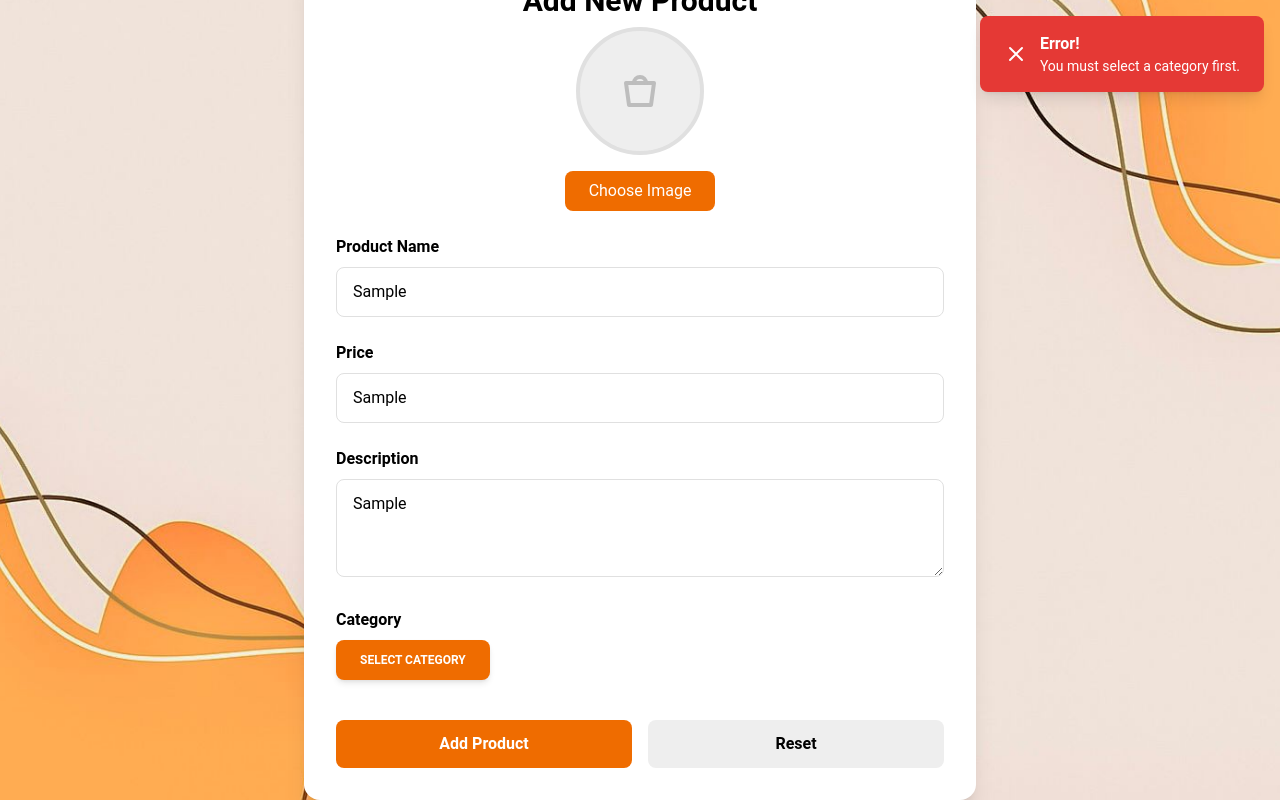
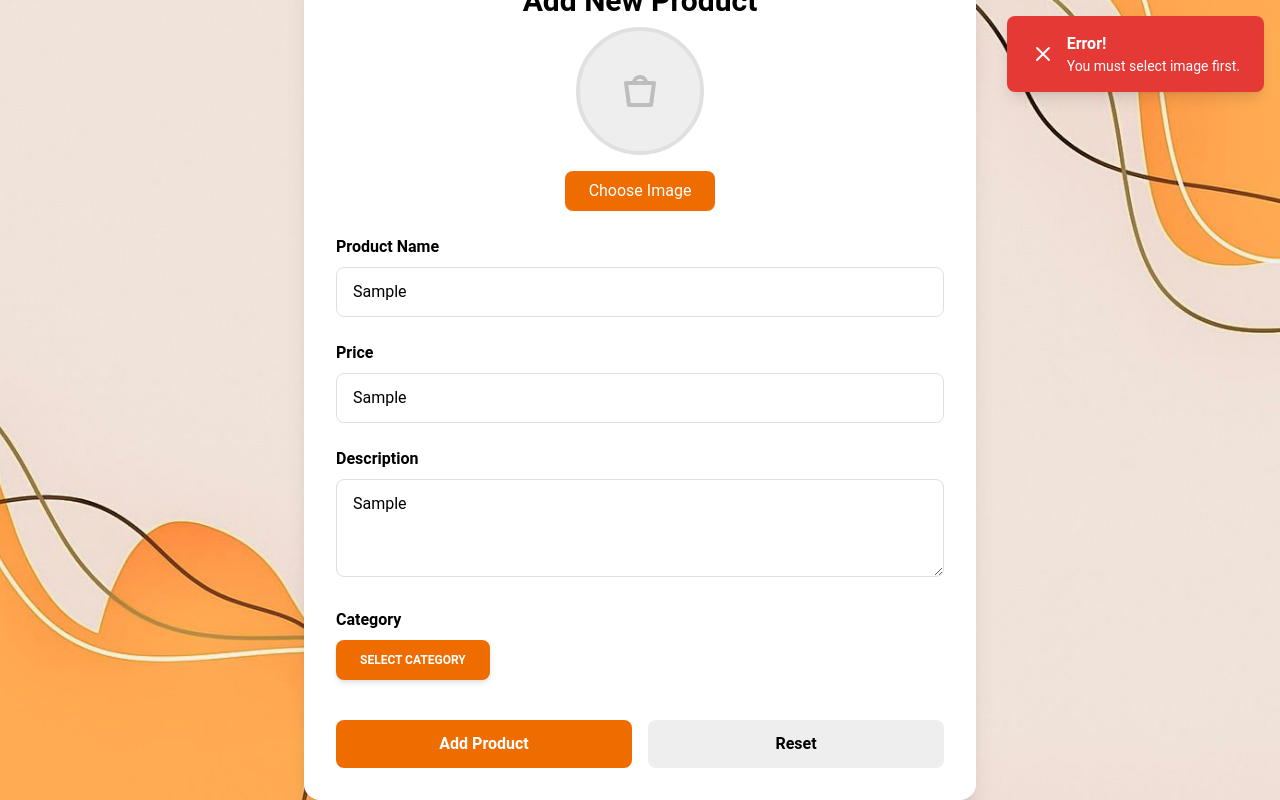
Before and after one commit to emananwar2003/groovystitches, a React (Vite) app: page /admin/add-product in a window 1280 px wide. Both pictures are taken after typing "Sample", "Sample", "Sample" into the empty fields and a click on the button "Add Product". Shown: the part 231-1031 px from the top of the page. Built offline with nearby package versions, Linux system fonts and the light colour scheme.

Commit message:
Enhance AddProductView: Add image selection validation and error handling for missing image input

```diff
--- a/src/AdminLayout/components/AddProductView.jsx
+++ b/src/AdminLayout/components/AddProductView.jsx
@@ -18,6 +18,7 @@ const AddProductView = () => {
 
   const [previewImage, setPreviewImage] = useState(null);
   const [showSuccess, setShowSuccess] = useState(false);
+  const [showImageError, setShowImageError] = useState(false);
   const [showCategoryError, setShowCategoryError] = useState(false);
 
   const handleCategorySelect = (category) => {
@@ -46,9 +47,15 @@ const AddProductView = () => {
       reader.readAsDataURL(file);
     }
   };
-
   const handleSubmit = (e) => {
     e.preventDefault();
+
+    // require image selection
+    if (!formData.image) {
+      setShowImageError(true);
+      setTimeout(() => setShowImageError(false), 5000);
+      return;
+    }
 
     // require category selection
     if (!formData.category) {
@@ -56,10 +63,8 @@ const AddProductView = () => {
       setTimeout(() => setShowCategoryError(false), 5000);
       return;
     }
-
     setShowSuccess(true);
     console.log("Submitted Data:", formData);
-
     setFormData({
       name: "",
       price: "",
@@ -132,6 +137,31 @@ const AddProductView = () => {
             <div>
               <p className="font-semibold">Error!</p>
               <p className="text-sm">You must select a category first.</p>
+            </div>
+          </div>
+        </div>
+      )}
+
+      {/* Image Error Popup */}
+      {showImageError && (
+        <div className="fixed top-4 right-4 z-50 animate-slide-in">
+          <div className="bg-red-600 text-white px-6 py-4 rounded-lg shadow-lg flex items-center gap-3">
+            <svg
+              className="w-6 h-6"
+              fill="none"
+              stroke="currentColor"
+              viewBox="0 0 24 24"
+            >
+              <path
+                strokeLinecap="round"
+                strokeLinejoin="round"
+                strokeWidth={2}
+                d="M6 18L18 6M6 6l12 12"
+              />
+            </svg>
+            <div>
+              <p className="font-semibold">Error!</p>
+              <p className="text-sm">You must select image first.</p>
             </div>
           </div>
         </div>
```
